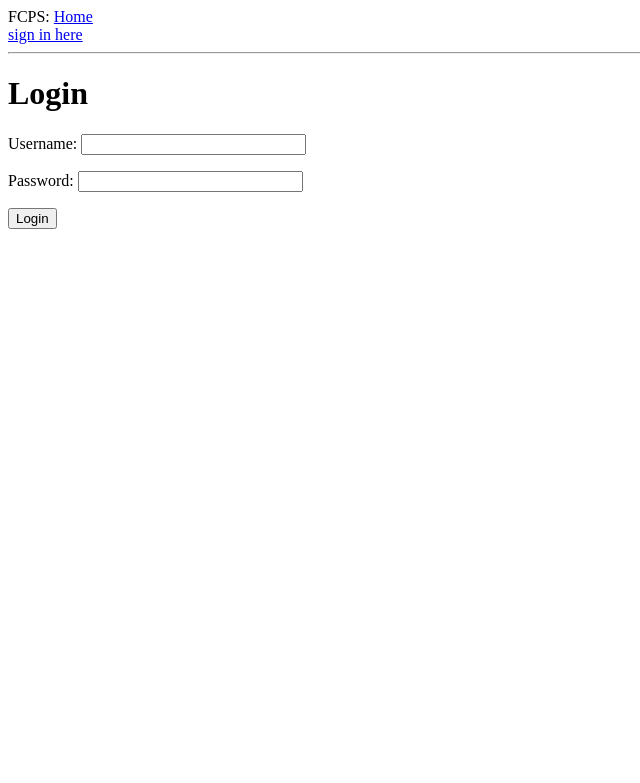
After one commit to mneary1/fcps, a Flask app: page /login in a window 1280 px wide. The commit adds this page. Shown: the top 783 px of the page, without its empty margins (0-640 px from the left). Run offline with Flask 2, Linux system fonts and the light colour scheme.

Commit message:
login form

```diff
--- a/app/__init__.py
+++ b/app/__init__.py
@@ -1,4 +1,5 @@
 from flask import Flask
 
 app = Flask(__name__)
+app.config.from_object('config')
 from app import views
--- /dev/null
+++ b/app/forms.py
@@ -0,0 +1,7 @@
+from flask.ext.wtf import Form
+from wtforms import StringField
+from wtforms.validators import DataRequired
+
+class LoginForm(Form):
+    username = StringField('username', validators=[DataRequired()])
+    password = StringField('password', validators=[DataRequired()])
--- a/app/templates/base.html
+++ b/app/templates/base.html
@@ -1,7 +1,18 @@
 <html>
-  <title></title>
-  <body>
-    <h1>Hi, {{ name }}</h1>
-    {{ body }}
-  </body>
+    <title> FCPS 2015 </title>
+    <body>
+    <div>FCPS: <a href="/home">Home</a></div>
+    <div><a href="/login">sign in here</a></div>
+    {% with messages = get_flashed_messages() %}
+        {% if messages %}
+        <ul>
+            {% for message in messages %}
+                <li> {{ message }} </li>
+            {% endfor%}
+        </ul>
+        {% endif %}
+    {% endwith %}
+    <hr>
+    {% block content %} {% endblock %}
+    </body>
 </html>
--- /dev/null
+++ b/app/templates/login.html
@@ -0,0 +1,15 @@
+{% extends "base.html" %}
+
+{% block content %}
+	<h1> Login </h1>
+	<form action="" method="post" name="login">
+		{{ form.hidden_tag() }}
+		<p>
+			Username: {{ form.username(size=25) }}
+		</p>
+		<p>
+			Password: {{ form.password(size=25) }}
+		</p>
+		<p><input type="submit" value="Login"></p>
+	</form>
+{% endblock %}
--- /dev/null
+++ b/app/templates/readings.html
@@ -0,0 +1,6 @@
+{% extends "base.html" %}
+{% block content %}
+{% for reading in readings %}
+<a href= {{reading.url}}>{{reading}}</a>
+{% endfor %}
+{% endblock %}
--- a/app/views.py
+++ b/app/views.py
@@ -1,7 +1,16 @@
-from flask import render_template
+from flask import render_template, flash, redirect
+from .forms import LoginForm
 from app import app
 
 @app.route('/')
+@app.route('/home')
 def index():
-    return render_template("base.html",body="Welcome to FCPS at CTY 2015.",\
-                           name="Michael")
+    return render_template("base.html")
+
+@app.route('/login',methods=['GET','POST'])
+def sign_in():
+	form = LoginForm()
+	if form.validate_on_submit():
+		flash('Login requested for user: %s pass: %s ' % (form.username.data, form.password.data) )
+		return redirect('/')
+	return render_template("login.html", form=form)
--- /dev/null
+++ b/config.py
@@ -0,0 +1,2 @@
+WTF_CSRF_ENABLED = True
+SECRET_KEY = 'supersecretkey'
```
